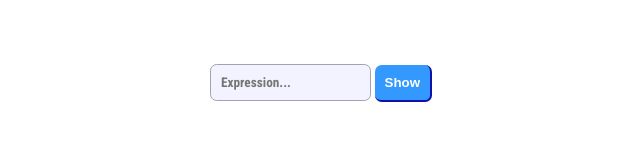
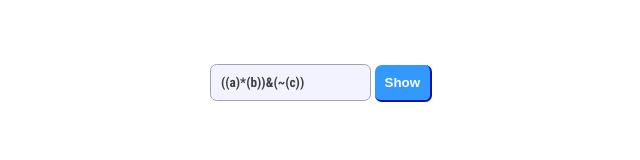
Before and after one commit to DimaTc/expression-visualizer, a plain HTML site: page index.html in a window 1280 px wide. Shown: the full height of the page, 319-959 px from the left. Drawn offline with nearby package versions, Linux system fonts and the light colour scheme.

Commit message:
Added default value

```diff
--- a/index.html
+++ b/index.html
@@ -11,7 +11,12 @@
   </head>
   <body>
     <div class="input">
-      <input id="exp" type="text" placeholder="Expression..." />
+      <input
+        id="exp"
+        value="((a)*(b))&(~(c))"
+        type="text"
+        placeholder="Expression..."
+      />
       <input type="button" value="Show" onclick="showGraph()" />
     </div>
     <div id="graph"></div>
```
